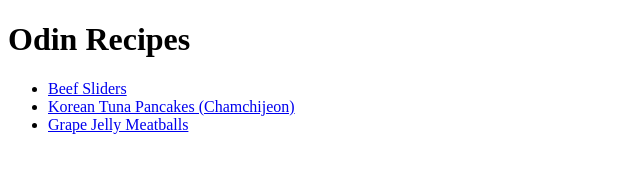
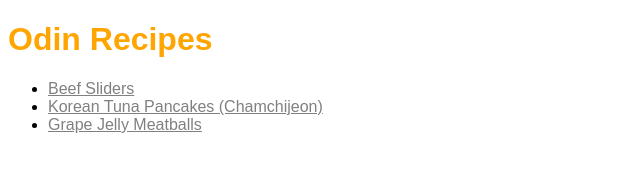
Before and after one commit to kmmoody212/odin-recipes, a plain HTML site: page index.html in a window 1280 px wide. Shown: the whole page, without its empty margins (0-640 px from the left). Drawn offline with Linux system fonts and the light colour scheme.

Commit message:
Added style.css and created link to css sheet within the index

```diff
--- a/index.html
+++ b/index.html
@@ -3,6 +3,7 @@
 <head>
     <meta charset="UTF-8">
     <meta name="viewport" content="width=device-width, initial-scale=1.0">
+    <link rel="stylesheet" href="style.css">
     <title>Recipes</title>
 </head>
 <body>
--- /dev/null
+++ b/style.css
@@ -0,0 +1,12 @@
+body {
+    font-family: Arial, Helvetica, sans-serif;
+
+}
+
+h1 {
+    color: orange;
+}
+
+a {
+    color: gray;
+}
```
